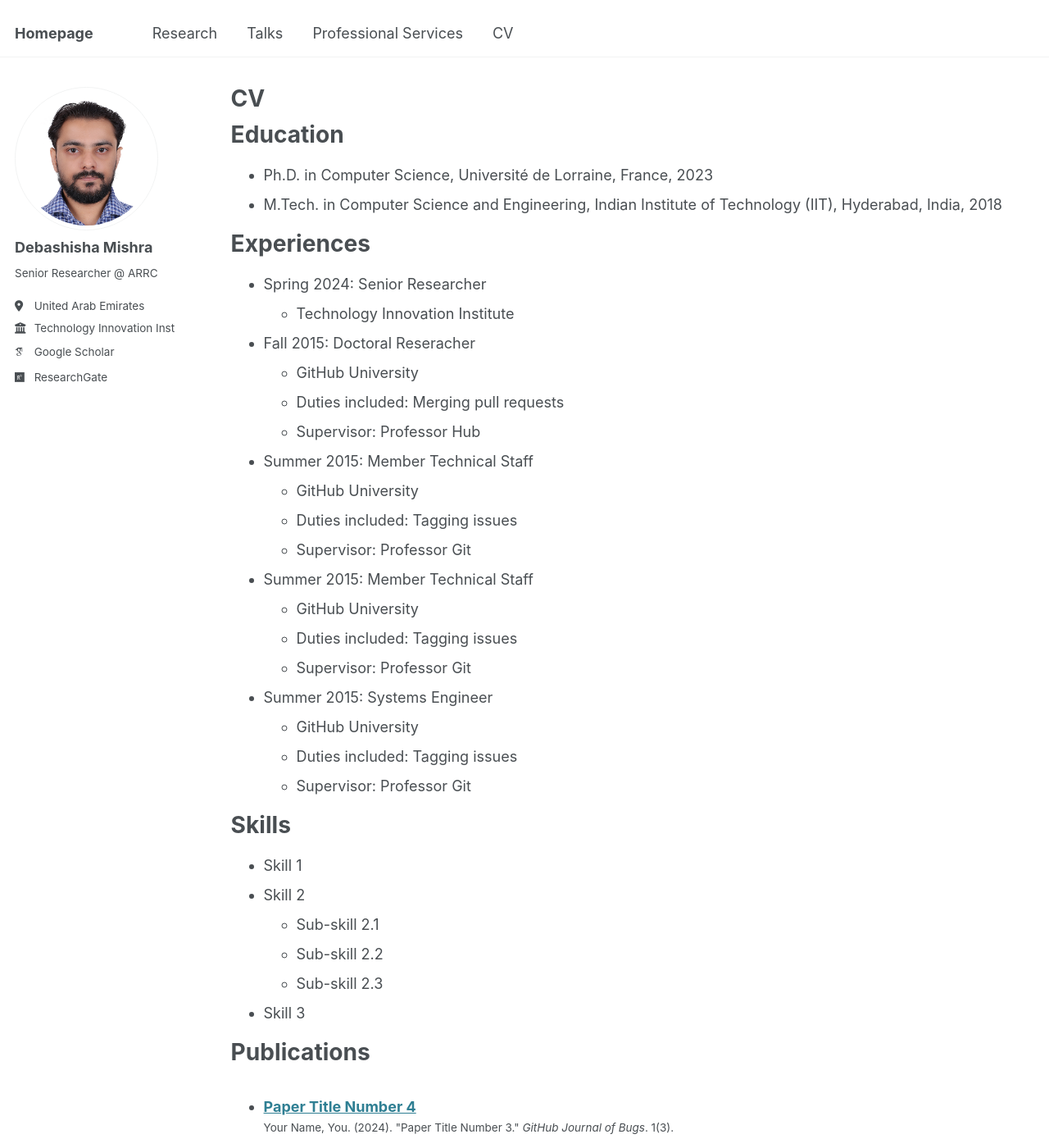
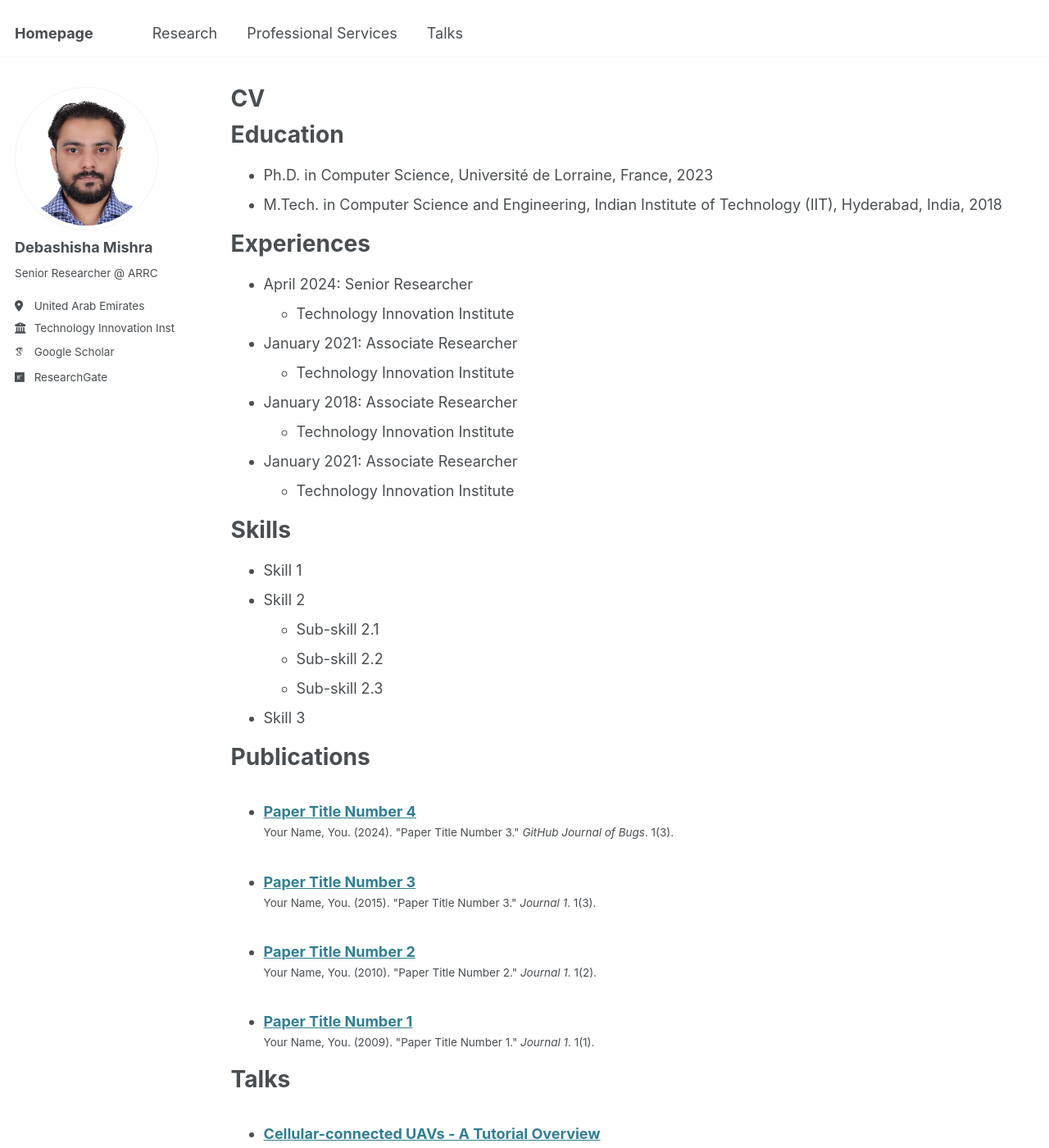
Before and after one commit to debashish216/debashish216.github.io, a Jekyll site: the page built from _pages/cv.md, in a window 1280 px wide and 1400 px high. Shown: the whole window at 82% size. Built offline with Jekyll 4.4.1, drawn with Linux system fonts in a browser that asks for light colours; some web fonts are replaced; a file with an impossible date is left out; some of the changed text lies outside the part shown.

Commit message:
Initial commit

```diff
--- a/_pages/cv.md
+++ b/_pages/cv.md
@@ -17,28 +17,17 @@ Education
 
 Experiences
 ======
-* Spring 2024: Senior Researcher
+* April 2024: Senior Researcher
   * Technology Innovation Institute
 
-* Fall 2015: Doctoral Reseracher
-  * GitHub University
-  * Duties included: Merging pull requests
-  * Supervisor: Professor Hub
+* January 2021: Associate Researcher
+  * Technology Innovation Institute
 
-* Summer 2015: Member Technical Staff
-  * GitHub University
-  * Duties included: Tagging issues
-  * Supervisor: Professor Git
+* January 2018: Associate Researcher
+  * Technology Innovation Institute
 
-* Summer 2015: Member Technical Staff
-  * GitHub University
-  * Duties included: Tagging issues
-  * Supervisor: Professor Git
-
-* Summer 2015: Systems Engineer
-  * GitHub University
-  * Duties included: Tagging issues
-  * Supervisor: Professor Git
+* January 2021: Associate Researcher
+  * Technology Innovation Institute
 
 
 Skills
--- a/_pages/research.html
+++ b/_pages/research.html
@@ -7,6 +7,6 @@ author_profile: true
 
 {% include base_path %}
 
-{% for post in site.teaching reversed %}
+{% for post in site.research reversed %}
   {% include archive-single.html %}
 {% endfor %}
```
Also changed, not shown: _data/navigation.yml (+5 -5 lines), _research/research1.md (added, +25 -0 lines), _research/research2.md (added, +25 -0 lines), _research/research3.md (added, +25 -0 lines), _research/research4.md (added, +25 -0 lines), _talks/2021-01-12-tutorial.md (+2 -2 lines).
